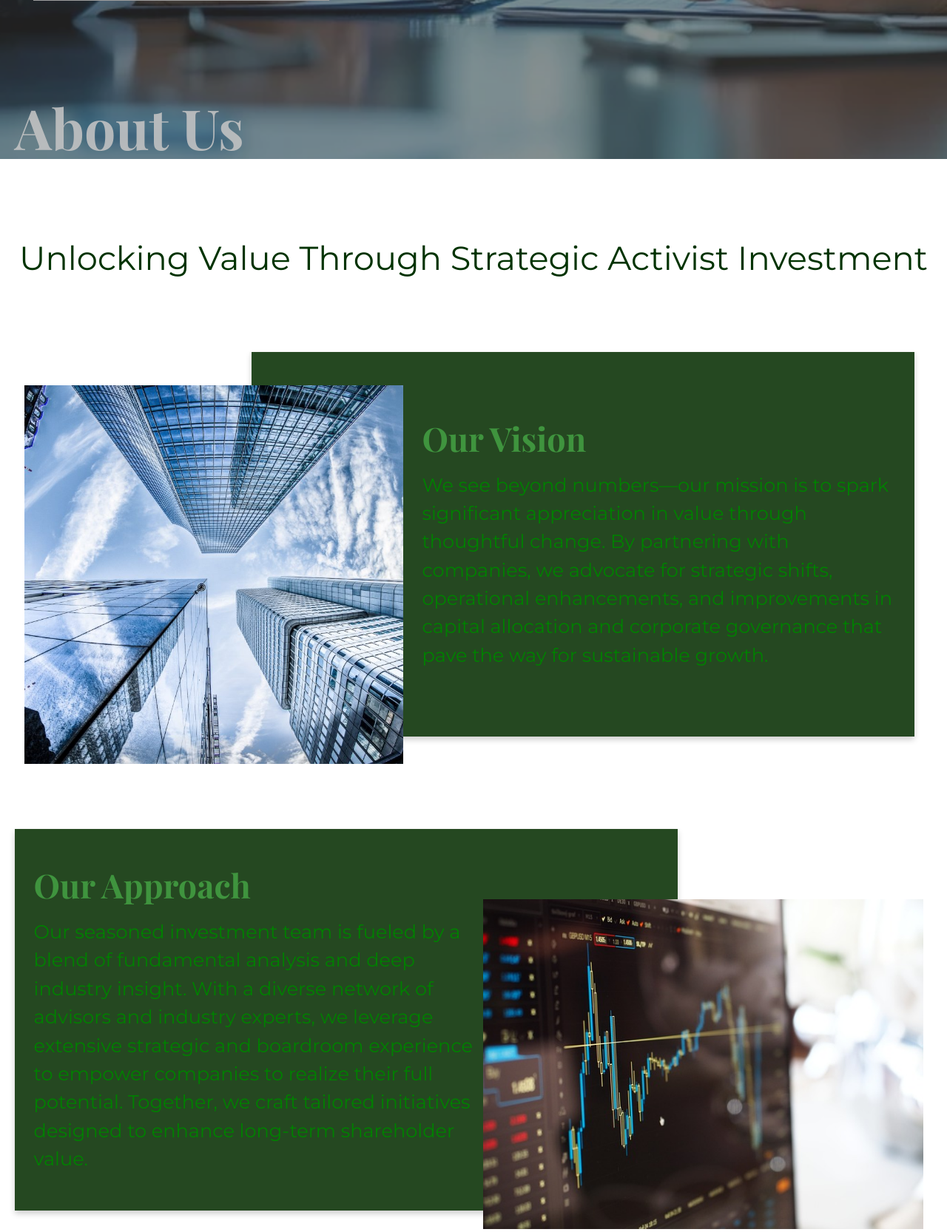
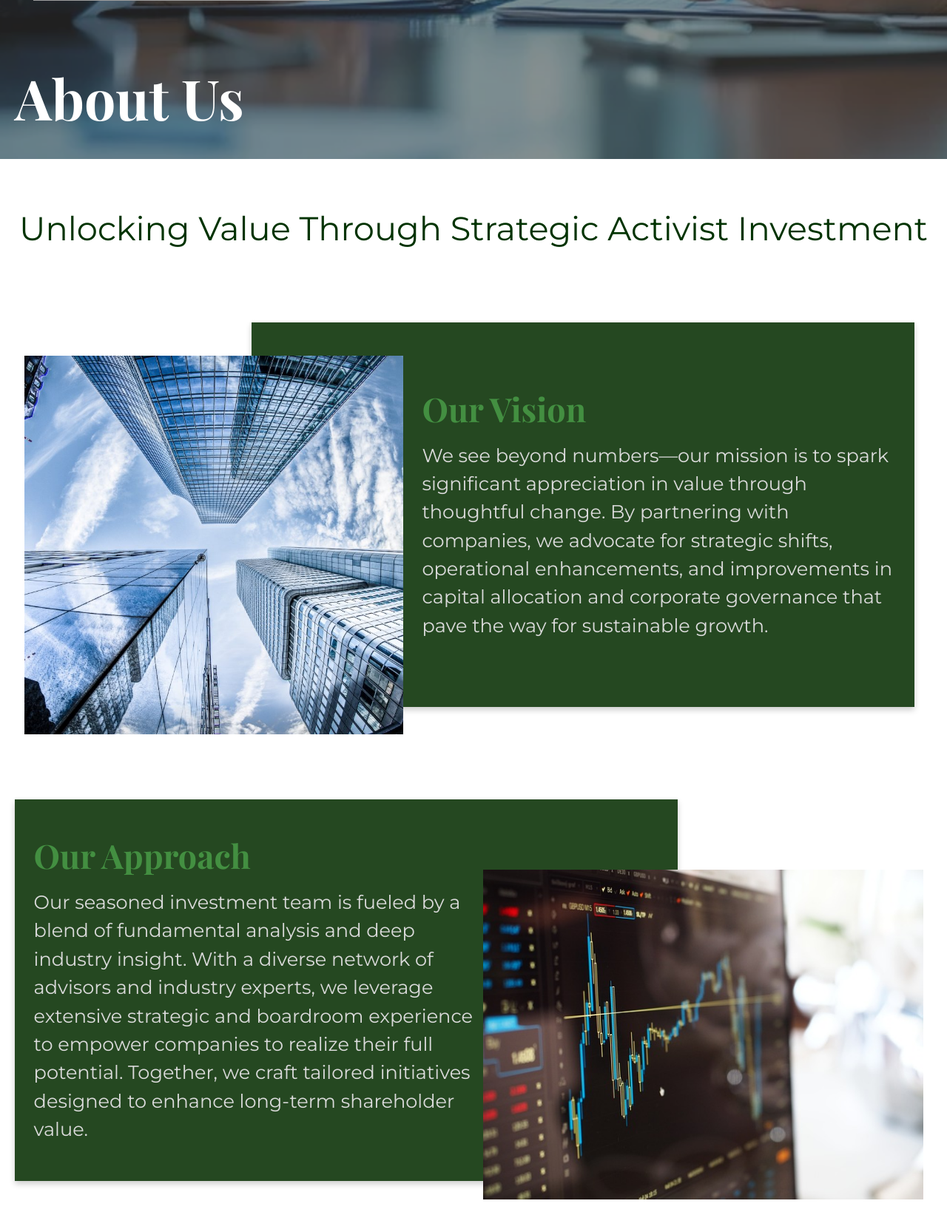
Before and after one commit to sw676/barington, a PHP site: page /about.html in a window 1280 px wide. Shown: the part 345-2011 px from the top of the page at 74% size. Run offline with PHP 8.4, Linux system fonts and the light colour scheme; some web fonts are replaced; grey boxes are pictures that could not be loaded.

Commit message:
Add files via upload

```diff
--- a/about.css
+++ b/about.css
@@ -13,7 +13,7 @@ body{
 
 .img-contact {
     width: 100%; /* Make the image responsive */
-    height: 70%; /* Maintain aspect ratio */
+    height: 70vh; /* Maintain aspect ratio */
     position: absolute; /* Position the image behind */
     top: 0;
     left: 0;
@@ -39,7 +39,7 @@ body{
     top: 0;
     left: 0;
     width: 100%;
-    height: 70%;
+    height: 70vh;
     background-color: rgba(58, 58, 58, 0.562); /* Adjust the color and opacity here */
     z-index: 0; /* Ensure it appears above the image */
 }
@@ -49,8 +49,8 @@ h3 {
     position: relative;
     font-size: 75px; /* Adjust heading size */
     margin-bottom: 50px; /* Space below the heading */
-    margin-top: 40vh;
-    color:rgba(196, 196, 196, 0.877);
+    margin-top: calc(70vh - 280px);
+    color:white;
     text-align: start;
 }
 
@@ -68,7 +68,7 @@ h4 {
 h2{
     text-align: start;
     margin-top: 20px;
-    color: rgba(72, 172, 72, 0.753);
+    color: rgba(91, 199, 91, 0.555);
     font-size: 3.5vw;
 }
 
@@ -119,7 +119,7 @@ h2{
 }
 
 p{
-  color: green;
+  color: rgb(218, 218, 218);
   text-align: start;
   margin-top: 15px;
   margin-bottom: 25px;
--- a/contact.css
+++ b/contact.css
@@ -60,7 +60,7 @@ h1{
     font-family: "Playfair Display", serif;
     font-size: 75px;
     margin-left: 30px;
-    margin-top: calc(70vh - 275px);
+    margin-top: calc(70vh - 300px);
 }
 
 .content p{
```
